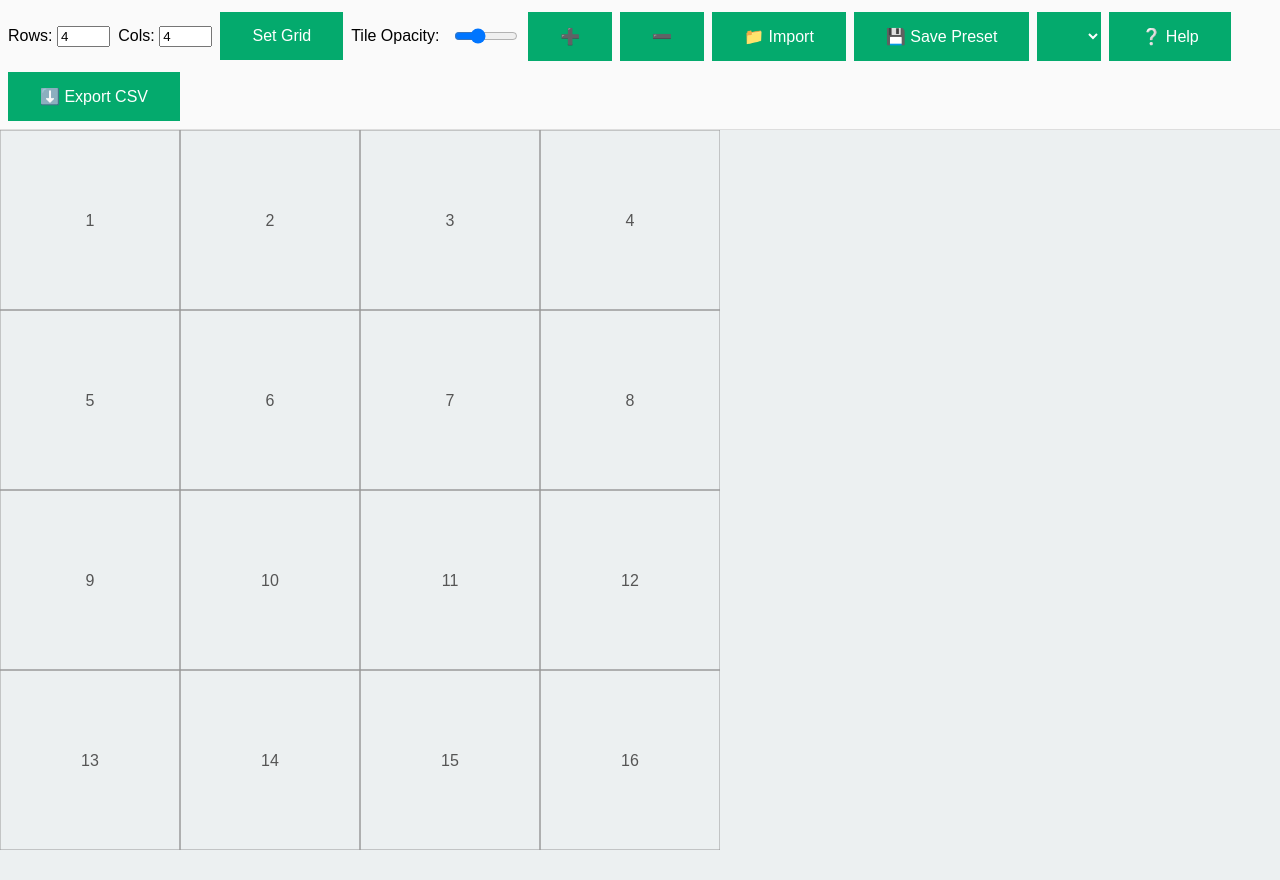
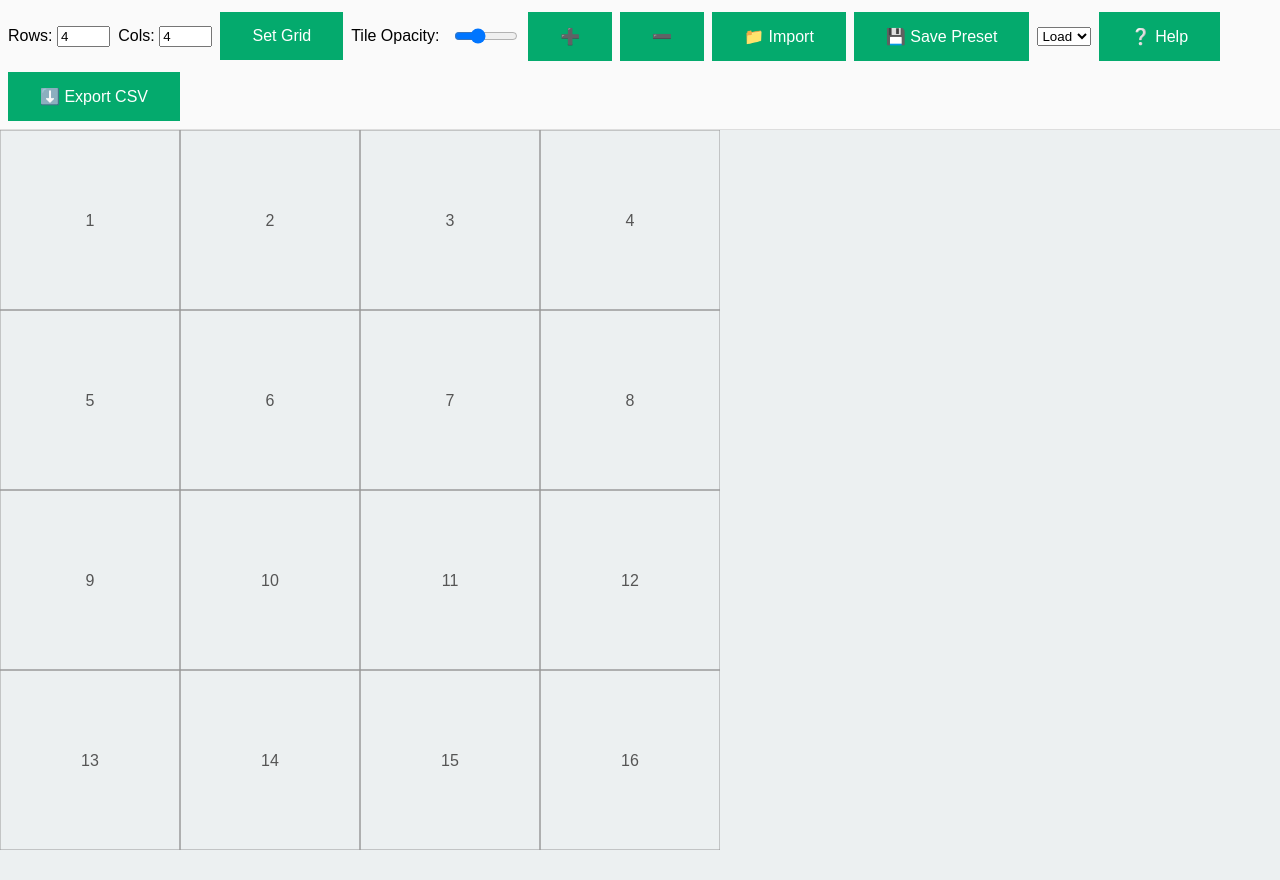
Before and after one commit to harij85/carpet_designer, a Flask app: page / in a window 1280 px wide. Run offline with Flask 3, Linux system fonts and the light colour scheme.

Commit message:
Update index.html

```diff
--- a/templates/index.html
+++ b/templates/index.html
@@ -49,7 +49,7 @@
     <input type="file" id="folder-input" webkitdirectory multiple accept="image/png" hidden>
 
     <button id="savePresetBtn" class="button">💾 Save Preset</button>
-    <select id="presetList" class="button"><option value="">Load Preset</option></select>
+    <select id="presetList" ><option value="">Load Preset</option></select>
 
     <button id="helpBtn" class="button">❔ Help</button>
     <button id="exportCSVBtn" class="button">⬇️ Export CSV</button>
```
